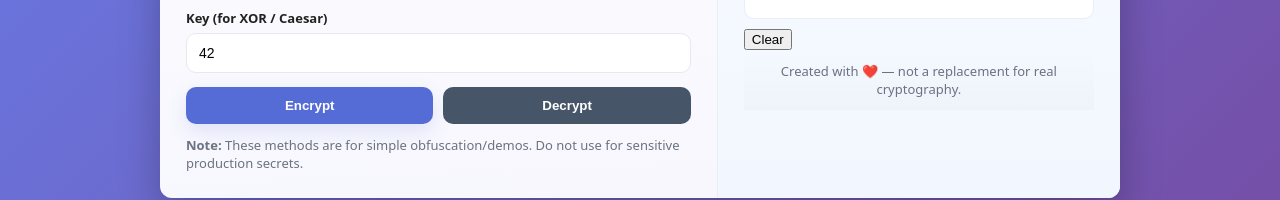
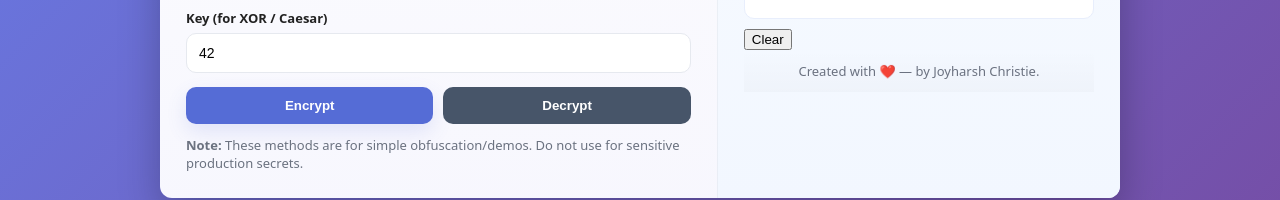
Before and after one commit to iOSZen/QAM_N_Tmp, a plain HTML site: page encryption_tool.html in a window 1280 px wide. Shown: the part 430-630 px from the top of the page. Drawn offline with Linux system fonts and the light colour scheme.

Commit message:
Update encryption_tool.html

```diff
--- a/encryption_tool.html
+++ b/encryption_tool.html
@@ -134,7 +134,7 @@
       <button type="button" onclick="clearAll()">Clear</button>
     </div>
 
-    <footer>Created with ❤️ — not a replacement for real cryptography.</footer>
+    <footer>Created with ❤️ — by Joyharsh Christie.</footer>
   </div>
 </div>
 
```
